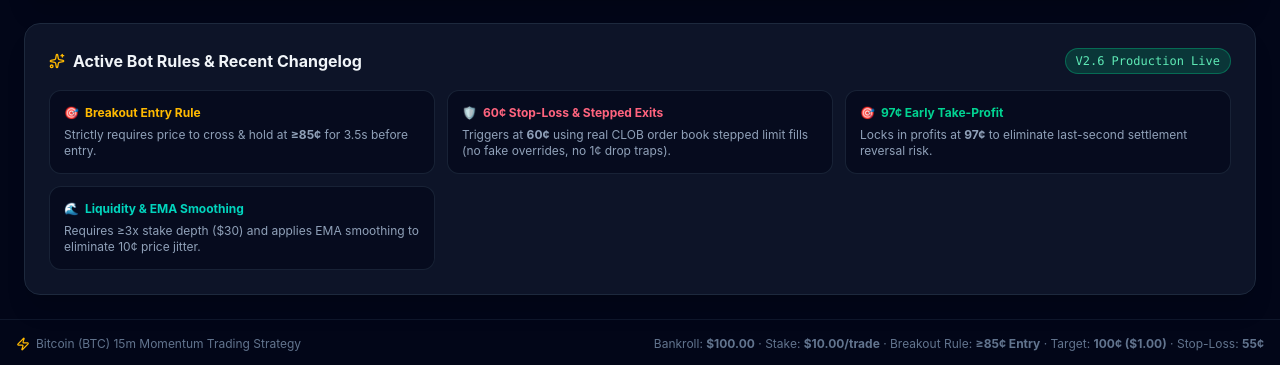
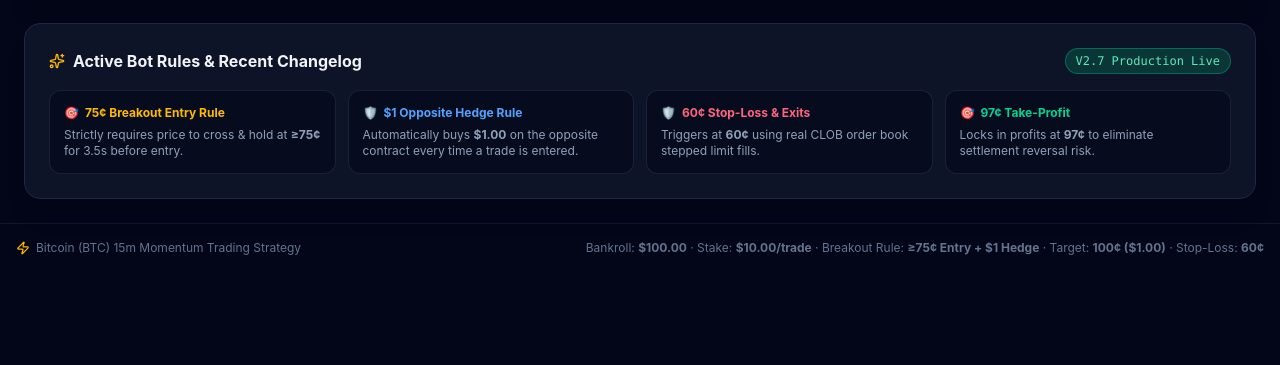
Before and after one commit to tganand/Copy-trade-bot, a React (Vite) app: page / in a window 1280 px wide. Shown: the part 1268-1633 px from the top of the page. After the commit the page ends 1540 px from the top, so only its background shows below. Built offline with nearby package versions, Linux system fonts and the light colour scheme; no server answers.

Commit message:
Update Header and Footer UI to display 75c breakout and  hedge rule

```diff
--- a/src/App.tsx
+++ b/src/App.tsx
@@ -458,7 +458,7 @@ export default function App() {
             <span>Bitcoin (BTC) 15m Momentum Trading Strategy</span>
           </div>
           <div>
-            Bankroll: <b>$100.00</b> · Stake: <b>$10.00/trade</b> · Breakout Rule: <b>≥85¢ Entry</b> · Target: <b>100¢ ($1.00)</b> · Stop-Loss: <b>55¢</b>
+            Bankroll: <b>$100.00</b> · Stake: <b>$10.00/trade</b> · Breakout Rule: <b>≥75¢ Entry + $1 Hedge</b> · Target: <b>100¢ ($1.00)</b> · Stop-Loss: <b>60¢</b>
           </div>
         </div>
       </footer>
--- a/src/components/Header.tsx
+++ b/src/components/Header.tsx
@@ -121,7 +121,7 @@ export const Header: React.FC<HeaderProps> = ({
                 <span className="text-slate-600">·</span>
                 <span>Stake: <b className="text-slate-200">$10/trade</b></span>
                 <span className="text-slate-600">·</span>
-                <span>Breakout: <b className="text-amber-400">≥85¢</b></span>
+                <span>Breakout: <b className="text-amber-400">≥75¢</b></span>
                 <span className="text-slate-600">·</span>
                 <span>Target: <b className="text-emerald-400">100¢</b></span>
                 <span className="text-slate-600">·</span>
--- a/src/components/MomentumPanel.tsx
+++ b/src/components/MomentumPanel.tsx
@@ -671,35 +671,33 @@ export const MomentumPanel: React.FC<MomentumPanelProps> = ({
             Active Bot Rules & Recent Changelog
           </h3>
           <span className="text-xs px-2.5 py-1 rounded-full bg-emerald-500/20 text-emerald-300 border border-emerald-500/40 font-mono">
-            V2.6 Production Live
+            V2.7 Production Live
           </span>
         </div>
-        <div className="grid grid-cols-1 md:grid-cols-2 lg:grid-cols-3 gap-3 text-xs">
+        <div className="grid grid-cols-1 md:grid-cols-2 lg:grid-cols-4 gap-3 text-xs">
           <div className="bg-slate-950/60 p-3.5 rounded-xl border border-slate-800/80 space-y-1.5">
             <div className="font-bold text-amber-400 flex items-center gap-1.5">
-              <span>🎯</span> Breakout Entry Rule
+              <span>🎯</span> 75¢ Breakout Entry Rule
             </div>
-            <p className="text-slate-400">Strictly requires price to cross & hold at <strong>≥85¢</strong> for 3.5s before entry.</p>
+            <p className="text-slate-400">Strictly requires price to cross & hold at <strong>≥75¢</strong> for 3.5s before entry.</p>
+          </div>
+          <div className="bg-slate-950/60 p-3.5 rounded-xl border border-slate-800/80 space-y-1.5">
+            <div className="font-bold text-blue-400 flex items-center gap-1.5">
+              <span>🛡️</span> $1 Opposite Hedge Rule
+            </div>
+            <p className="text-slate-400">Automatically buys <strong>$1.00</strong> on the opposite contract every time a trade is entered.</p>
           </div>
           <div className="bg-slate-950/60 p-3.5 rounded-xl border border-slate-800/80 space-y-1.5">
             <div className="font-bold text-rose-400 flex items-center gap-1.5">
-              <span>🛡️</span> 60¢ Stop-Loss & Stepped Exits
+              <span>🛡️</span> 60¢ Stop-Loss & Exits
             </div>
-            <p className="text-slate-400">Triggers at <strong>60¢</strong> using real CLOB order book stepped limit fills (no fake overrides, no 1¢ drop traps).</p>
+            <p className="text-slate-400">Triggers at <strong>60¢</strong> using real CLOB order book stepped limit fills.</p>
           </div>
           <div className="bg-slate-950/60 p-3.5 rounded-xl border border-slate-800/80 space-y-1.5">
             <div className="font-bold text-emerald-400 flex items-center gap-1.5">
-              <span>🎯</span> 97¢ Early Take-Profit
+              <span>🎯</span> 97¢ Take-Profit
             </div>
-            <p className="text-slate-400">Locks in profits at <strong>97¢</strong> to eliminate last-second settlement reversal risk.</p>
-          </div>
-
-
-          <div className="bg-slate-950/60 p-3.5 rounded-xl border border-slate-800/80 space-y-1.5">
-            <div className="font-bold text-teal-400 flex items-center gap-1.5">
-              <span>🌊</span> Liquidity & EMA Smoothing
-            </div>
-            <p className="text-slate-400">Requires ≥3x stake depth ($30) and applies EMA smoothing to eliminate 10¢ price jitter.</p>
+            <p className="text-slate-400">Locks in profits at <strong>97¢</strong> to eliminate settlement reversal risk.</p>
           </div>
         </div>
       </div>
```
Also changed, not shown: public/assets/aistudio/image_25786dff.png (added).
